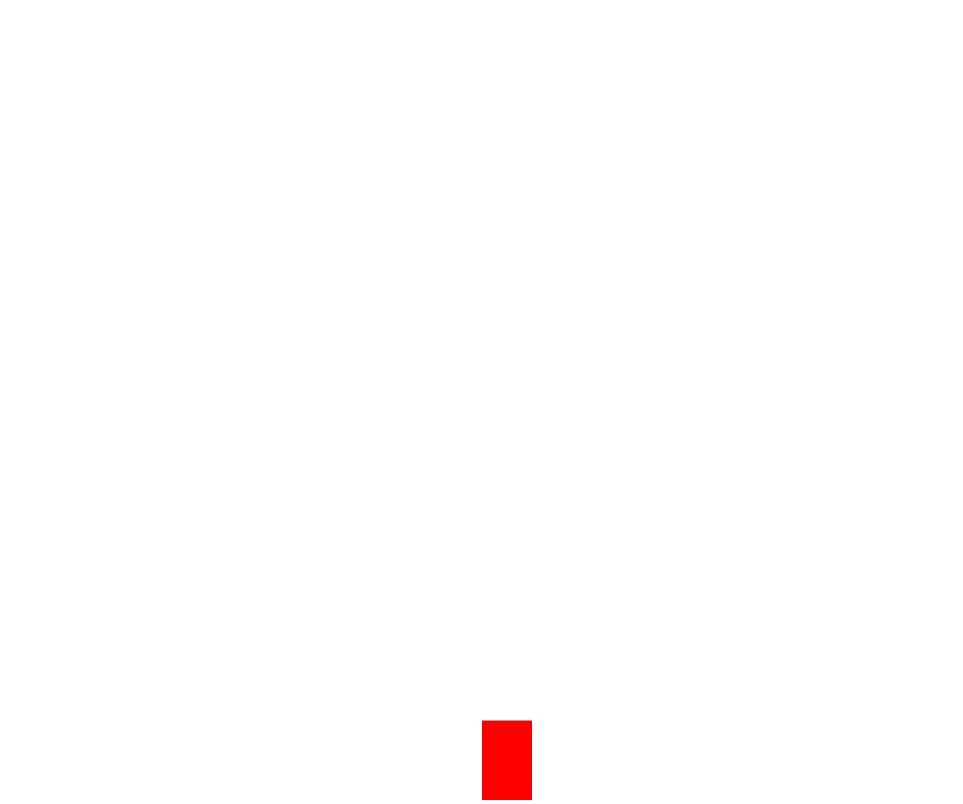
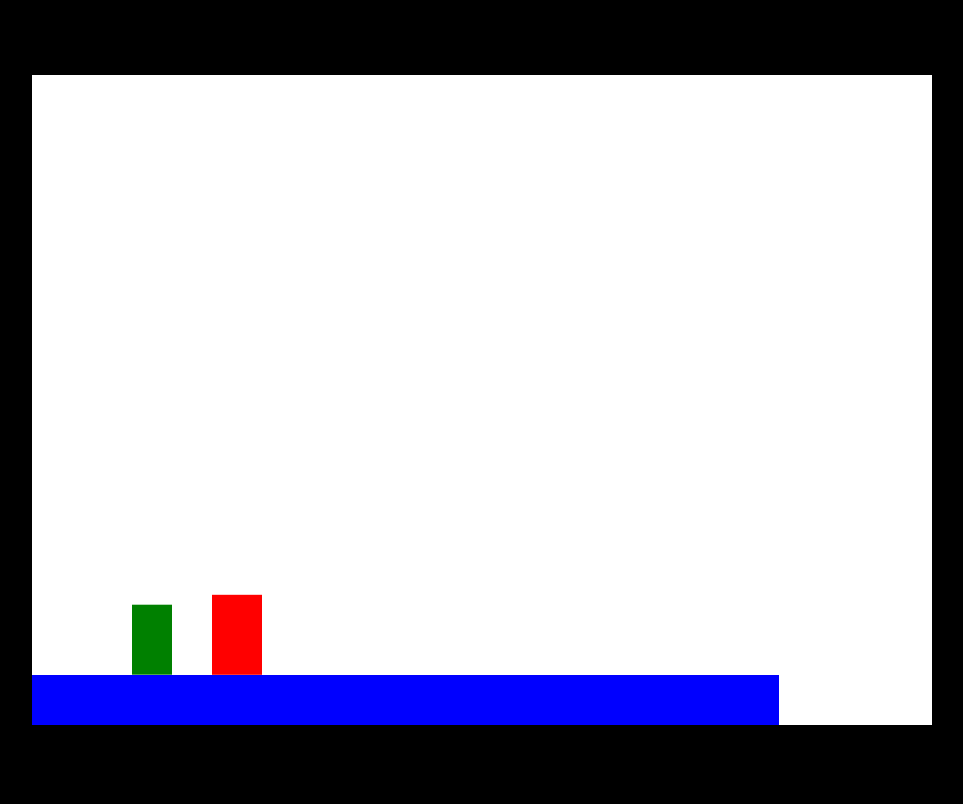
Before and after one commit to li0nh4z3/alt-zombie-attack, a plain HTML site: page index.html in a window 1280 px wide. Shown: the whole page, without its empty margins (158-1121 px from the left). Drawn offline with Linux system fonts and the light colour scheme.

Commit message:
collisions done + push zombies

```diff
--- a/index.js
+++ b/index.js
@@ -2,15 +2,21 @@ const canvas = document.querySelector('canvas')
 const ctx = canvas.getContext('2d')
 
 canvas.width = innerWidth
+if (innerWidth > 900) {
+    canvas.width = 900
+}
 canvas.height = innerHeight
+if (innerHeight > 650) {
+    canvas.height = 650
+}
 
-const gravity = 0.5
+const gravity = 0.9
 
 class Player {
     constructor() {
         this.position = {
-            x: canvas.width / 2,
-            y: canvas.height / 2
+            x: canvas.width / 5,
+            y: canvas.height / 5
         }
         this.speed = {
             x: 0,
@@ -36,12 +42,147 @@ class Player {
     }
 }
 
+class Zombie {
+    constructor() {
+        this.position = {
+            x: -50,
+            y: canvas.height - 150
+        }
+        this.speed = {
+            x: 0.5,
+            y: 0
+        }
+        this.width = 40
+        this.height = 70
+    }
+
+    draw() {
+        ctx.fillStyle = 'green'
+        ctx.fillRect(this.position.x, this.position.y, this.width, this.height)
+    }
+
+    update() {
+        this.draw()
+        this.position.x += this.speed.x
+        this.position.y += this.speed.y
+
+        if (this.position.y + this.height + this.speed.y <= canvas.height) {
+            this.speed.y += gravity
+        } else this.speed.y = 0
+    }
+}
+
+class Platform {
+    constructor({ x, y }) {
+        this.position = {
+            x,
+            y
+        }
+        this.width = 400
+        this.height = 50
+    }
+
+    draw() {
+        ctx.fillStyle = 'blue'
+        ctx.fillRect(this.position.x, this.position.y, this.width, this.height)
+    }
+}
+
+const platforms = [new Platform({x: -50, y: 600}), new Platform({x: 350 - 3, y: 600})]
 const player = new Player()
+const zombies = [new Zombie()]
+const keys = {
+    right: {
+        pressed: false
+    },
+    left: {
+        pressed: false
+    },
+    up : {
+        pressed: false
+    }
+}
+
+
+let scrollOffset = 0
 
 animate = () => {
     requestAnimationFrame(animate)
-    ctx.clearRect(0, 0, canvas.width, canvas.height)
+    ctx.fillStyle = 'white'
+    ctx.fillRect(0, 0, canvas.width, canvas.height)
     player.update()
+    platforms.forEach(platform => {
+        platform.draw()
+    })
+    zombies.forEach(zombie => {
+        zombie.update()
+    })
+
+    //Movement
+    if (keys.right.pressed && player.position.x < 400) {
+        player.speed.x = 5
+    } else if (keys.left.pressed && player.position.x > 100) {
+        player.speed.x = -5
+    } else if (keys.up.pressed) {
+        player.speed.y = -10
+    } else {
+        player.speed.x = 0
+        if (keys.right.pressed) {
+            scrollOffset += 5
+            platforms.forEach(platform => {
+                platform.position.x -= 5
+            })
+        } else if (keys.left.pressed) {
+            scrollOffset -= 5
+            platforms.forEach(platform => {
+                platform.position.x += 5
+            })
+        }
+    }
+
+    let interval;
+    if (scrollOffset === 50) {
+        interval = setInterval(() => {
+            zombies.push(new Zombie())
+        }, 5000)
+    } else clearInterval(interval)
+
+
+
+    //Zombies collision & direction
+    zombies.forEach(zombie => {
+        //zombie.speed.x *= -1
+        if (keys.left.pressed && player.position.x + player.width < zombie.position.x) {
+            zombie.speed.x *= -1
+        } else if (player.position.x + player.width < zombie.position.x) {
+            zombie.speed.x = -0.5
+        } else zombie.speed.x = 0.5
+        if (player.position.x < zombie.position.x + zombie.width + zombie.speed.x &&
+            player.position.x + player.width + player.speed.x > zombie.position.x &&
+            player.position.y < zombie.position.y + zombie.height &&
+            player.height + player.position.y > zombie.position.y) {
+                console.log('hit')
+        }
+        if (zombie.position.y + zombie.height <= platforms[0].position.y
+            && zombie.position.y + zombie.height + zombie.speed.y >= platforms[0].position.y
+            && zombie.position.x + zombie.width >= platforms[0].position.x) {
+            zombie.speed.y = 0
+        }
+    })
+
+    //Platform collision detected
+    platforms.forEach(platform => {
+        if (player.position.y + player.height <= platform.position.y
+            && player.position.y + player.height + player.speed.y >= platform.position.y
+            && player.position.x + player.width >= platform.position.x
+            && player.position.x <= platform.position.x + platform.width) {
+                player.speed.y = 0
+            }
+    })
+
+    if (scrollOffset > 2000) {
+        console.log('you win')
+    }
 }
 
 animate()
@@ -49,32 +190,41 @@ animate()
 addEventListener('keydown', ({keyCode}) => {
     switch (keyCode) {
         case 37:
+            //console.log('left')
+            keys.left.pressed = true
+            break;
+        case 39:
+            //console.log('right')
+            keys.right.pressed = true
+            break;
+        case 38:
+            //console.log('up')
+            keys.up.pressed = true
+            break;
+        case 34:
+            //console.log('down')
+            break;
+    }
+    console.log(keys.right.pressed)
+})
+
+addEventListener('keyup', ({keyCode}) => {
+    switch (keyCode) {
+        case 37:
             console.log('left')
+            keys.left.pressed = false
             break;
         case 39:
             console.log('right')
+            keys.right.pressed = false
             break;
         case 38:
             console.log('up')
+            keys.up.pressed = false
             break;
         case 34:
             console.log('down')
             break;
     }
+    console.log(keys.right.pressed)
 })
-addEventListener('keyup', ({keyCode}) => {
-    switch (keyCode) {
-        case 37:
-            console.log('left')
-            break;
-        case 39:
-            console.log('right')
-            break;
-        case 38:
-            console.log('up')
-            break;
-        case 34:
-            console.log('down')
-            break;
-    }
-})
--- a/style.css
+++ b/style.css
@@ -1,3 +1,9 @@
 body {
-    margin: 0
+    margin: 0;
+    background-color: black;
+    display: flex;
+    align-items: center;
+    justify-content: center;
+    height: 100vh;
+
 }
```
Also changed, not shown: img/platform.png (added), 1 other file.
